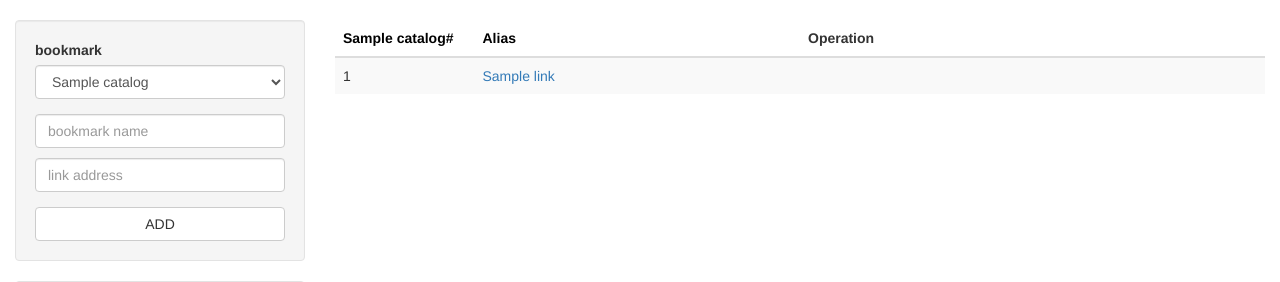
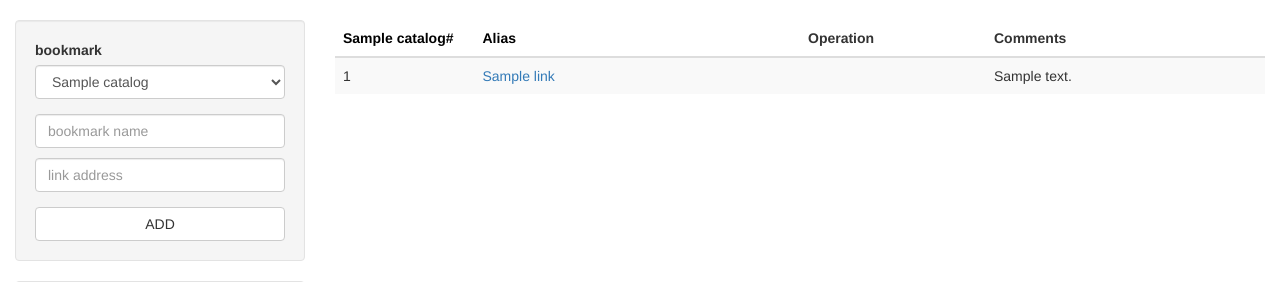
Before and after one commit to RaspberryDemo/bookmarks, a Flask app: page / in a window 1280 px wide. Shown: the part 52-334 px from the top of the page. Run offline with Flask 2, Linux system fonts and the light colour scheme; a user stored in the database is signed in; a database or web service that is not in the repository returns one stand-in record (values such as "Sample title"); some libraries are stand-ins or nearby versions; some web fonts are replaced.

Commit message:
add comments

```diff
--- a/datastore.py
+++ b/datastore.py
@@ -54,9 +54,10 @@ def delete_bookmark(objid=None, ca=None, owner=None):
     return
 
 
-def update_bookmark(objid, catalog, alias, link):
+def update_bookmark(objid, catalog, alias, link, comments):
     result = links.update_one({'_id': ObjectId(objid)}, {'$set': {'catalog': catalog,
-                                                                  'name': alias, 'link': link}})
+                                                                  'name': alias, 'link': link,
+                                                                  'comments': comments}})
     return
 
 
--- a/forms.py
+++ b/forms.py
@@ -1,5 +1,5 @@
 from flask_wtf import FlaskForm
-from wtforms import StringField, PasswordField, SubmitField, SelectField
+from wtforms import StringField, PasswordField, SubmitField, SelectField, TextAreaField
 from wtforms.validators import DataRequired, EqualTo, Length
 
 
@@ -23,4 +23,5 @@ class EditBookmarkForm(FlaskForm):
     catalogs_choice = SelectField('Catalogs')
     alias = StringField(validators=[DataRequired()])
     link = StringField(validators=[DataRequired()])
+    comments = TextAreaField('Comments', render_kw={"rows": 6, "cols": 11})
     submit = SubmitField(label='SAVE')
--- a/server.py
+++ b/server.py
@@ -127,7 +127,8 @@ def new_bookmark():
     owner = current_user.username
 
     if catalog_select and markname and linkadd:
-        doc = {'name': markname, 'catalog': catalog_select, 'link': linkadd, 'owner': owner}
+        doc = {'name': markname, 'catalog': catalog_select,
+               'link': linkadd, 'owner': owner, 'comments': ''}
         save_links(doc)
     return redirect('/')
 
@@ -147,14 +148,14 @@ def edit_bookmark(objid):
     link = get_link_by_id(objid)
 
     from forms import EditBookmarkForm
-    eform = EditBookmarkForm(catalogs_choice=link['catalog'], alias=link['name'], link=link['link'])
+    eform = EditBookmarkForm(catalogs_choice=link['catalog'], alias=link['name'],
+                             link=link['link'], comments=link['comments'])
     eform.catalogs_choice.choices = [(d['name'], d['name']) for d in docs]
 
     action = '/editbookmark/%s' % (objid)
 
     if eform.validate_on_submit():
-
-        update_bookmark(objid, eform.catalogs_choice.data, eform.alias.data, eform.link.data)
+        update_bookmark(objid, eform.catalogs_choice.data, eform.alias.data, eform.link.data, eform.comments.data)
         return redirect('/')
 
     return render_template('editbookmark.html', form=eform, action=action)
--- a/templates/content.html
+++ b/templates/content.html
@@ -8,7 +8,8 @@
                 <th style="width: 35%"><a href="#" data-href="/delcatalog/{{ link.ca }}"
                                           style="color: black"
                                           data-toggle="modal" data-target="#myModal">Alias</a></th>
-                <th>Operation</th>
+                <th style="width: 20%">Operation</th>
+                <th>Comments</th>
             </tr>
             </thead>
             <tbody>
@@ -22,6 +23,7 @@
                         <a href="/delbookmark/{{ doc._id }}"><span class="glyphicon glyphicon-trash"
                                                                    style="color: #ffa308"></span></a>
                     </td>
+                    <td>{{ doc.comments }}</td>
                 </tr>
             {% endfor %}
             </tbody>
```
